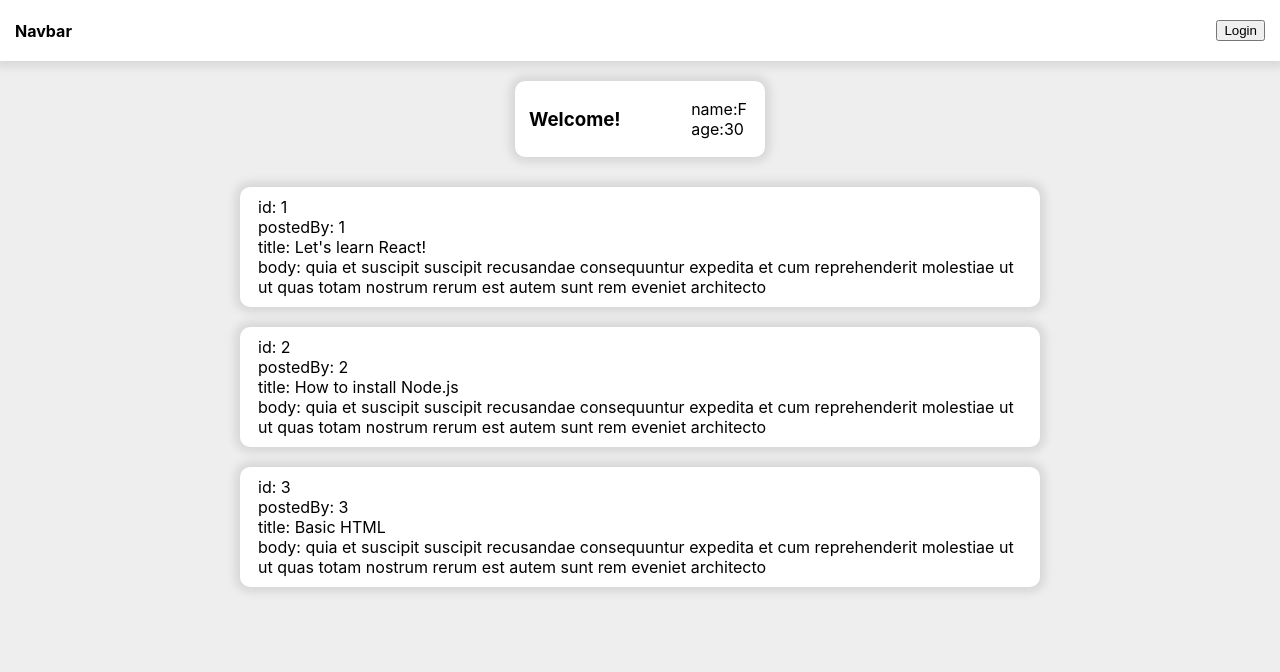
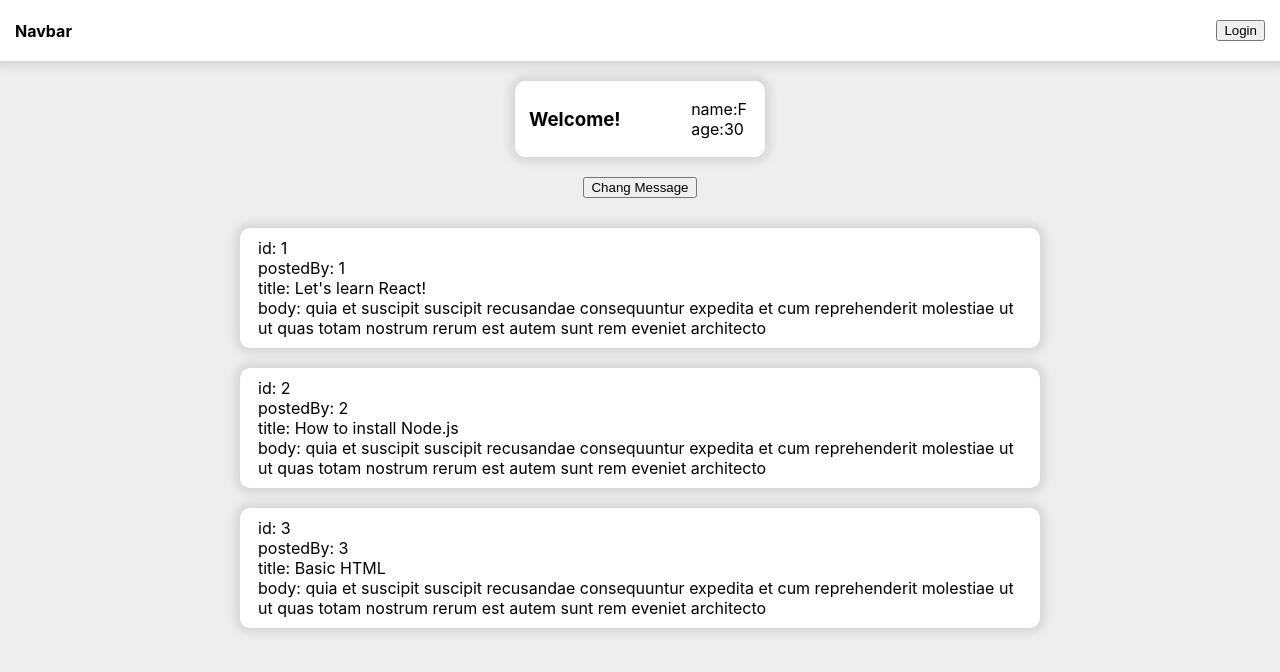
Before and after one commit to ArterOhm/my-first-react-app, a React (Vite) app: page / in a window 1280 px wide. Shown: the top 672 px of the page. Built offline with nearby package versions, Linux system fonts and the light colour scheme.

Commit message:
demo states

```diff
--- a/src/components/Greeting.tsx
+++ b/src/components/Greeting.tsx
@@ -1,3 +1,4 @@
+import { useState } from 'react'
 import classes from './Greeting.module.css'
 
 interface IGreetingProps {
@@ -7,9 +8,15 @@ interface IGreetingProps {
 }
 
 const Greeting = ({ name, age, isLoggedIn }: IGreetingProps) => {
+  const [GreetingMsg, setGreetingMsg] = useState<string>('Welcome!')
+
+  const handleClick = () => {
+    setGreetingMsg('Hello!')
+  }
   return (
+    <>
       <div className={classes.card}>
-      <h3>Welcome!</h3>
+        <h3>{GreetingMsg}</h3>
         {isLoggedIn ? (
           <>
             <div>
@@ -21,6 +28,8 @@ const Greeting = ({ name, age, isLoggedIn }: IGreetingProps) => {
           <p>Unknown</p>
         )}
       </div>
+      <button onClick={handleClick}>Chang Message</button>
+    </>
   )
 }
 export default Greeting
```
Lines whose indentation alone changed are shown as unchanged.
